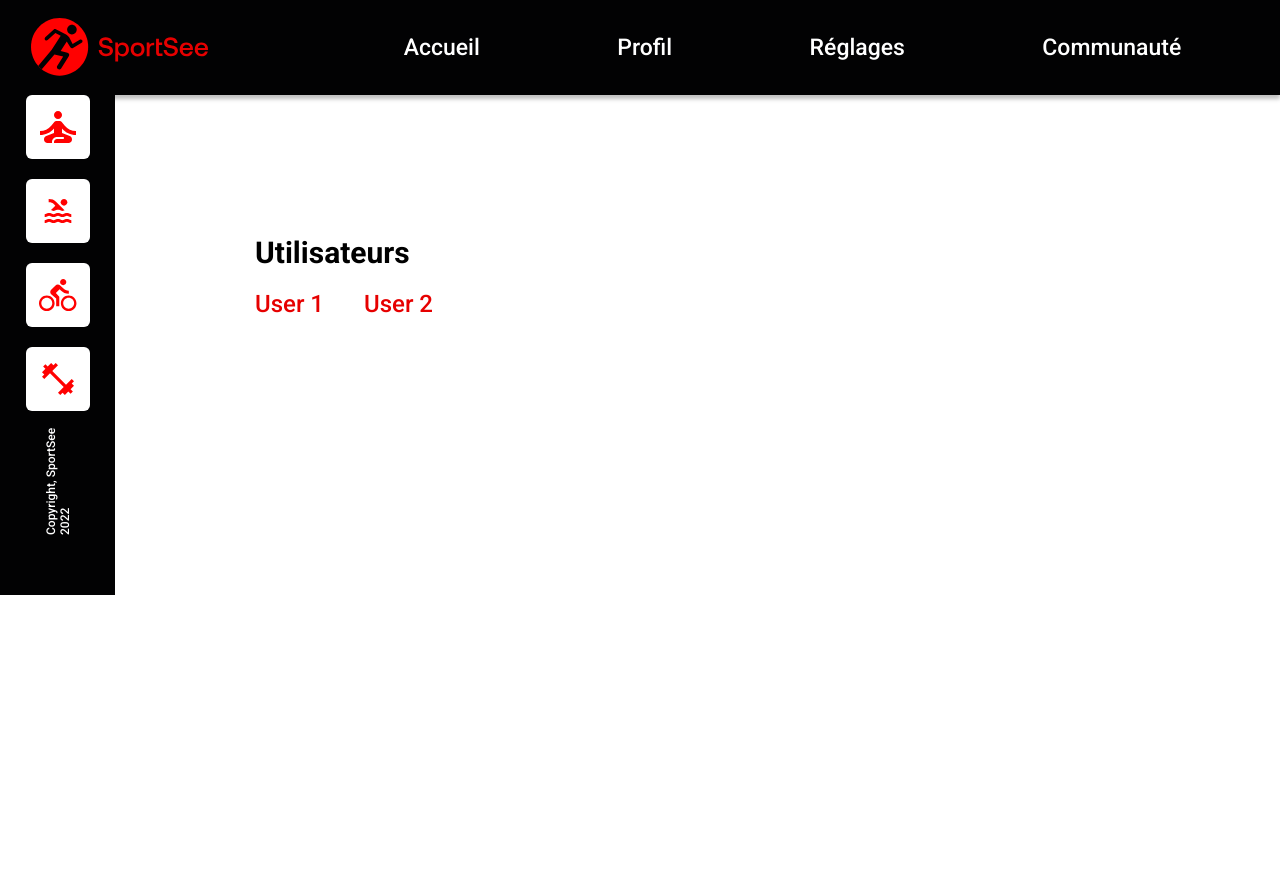
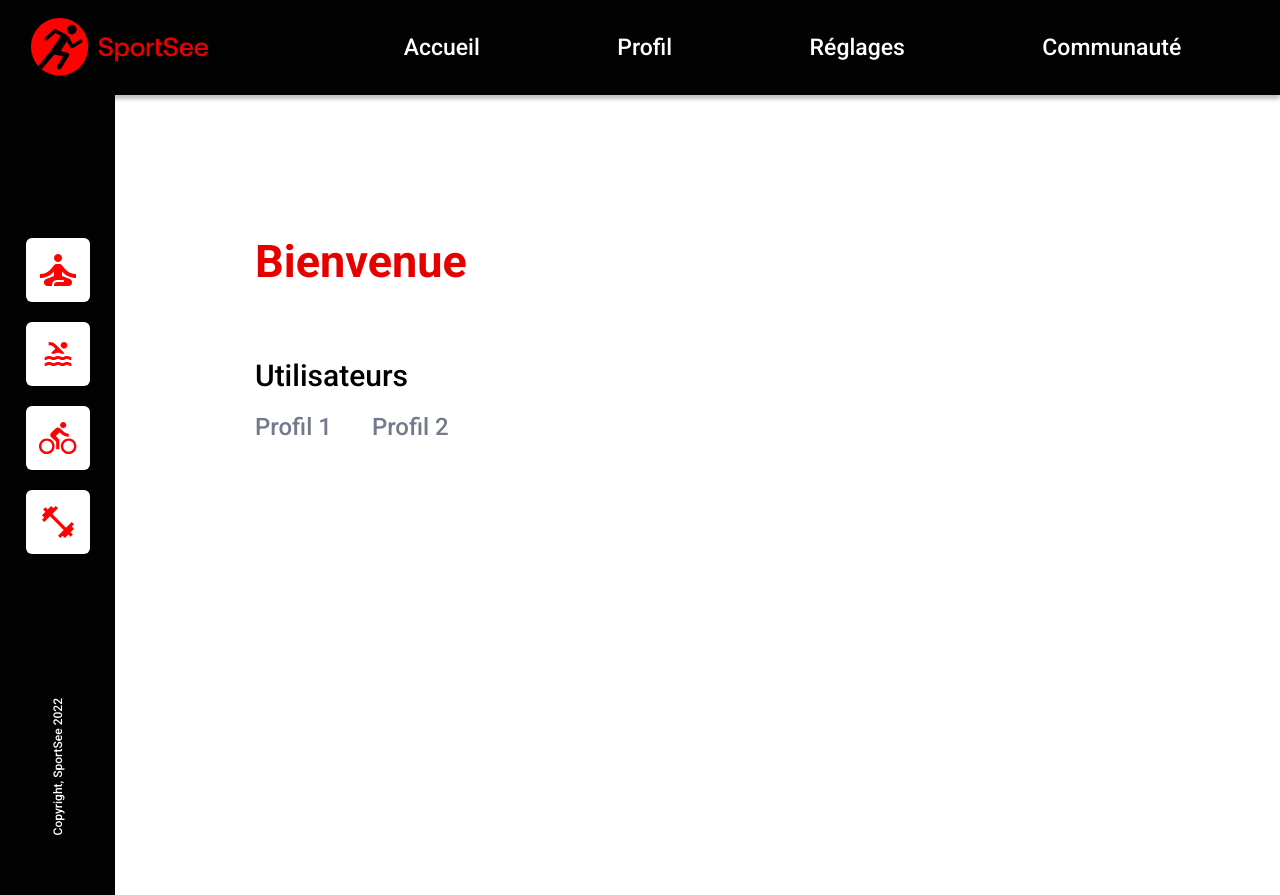
Before and after one commit to h-khribich/HamzaKhribich_12_11012022, a React (Create React App) app: page / in a window 1280 px wide. Before the commit the page ends 800 px from the top, so only its background shows below. Built offline with nearby package versions, Linux system fonts and the light colour scheme.

Commit message:
Homepage stylized and readme updated

```diff
--- a/src/components/graphs/KeyDataMetric.js
+++ b/src/components/graphs/KeyDataMetric.js
@@ -7,11 +7,17 @@ import PropTypes from "prop-types";
  * @param {Object} props - User metric, component label, classname and icon.
  */
 const KeyDataMetric = (props) => {
+  // Defining type of value mesure
+  const mesure = props.label === "Calories" ? "kCal" : "g";
+
   return (
     <div className="keyData__metric">
       <SquareIcn classname={props.classname} icon={props.icon} />
       <div className="keyData__descriptionWrapper">
-        <span className="keyData__number">{props.metric}</span>
+        <span className="keyData__number">
+          {props.metric}
+          {mesure}
+        </span>
         <span className="keyData__description">{props.label}</span>
       </div>
     </div>
--- a/src/pages/Homepage.js
+++ b/src/pages/Homepage.js
@@ -7,40 +7,51 @@ import { Link } from "react-router-dom";
  */
 const Homepage = () => {
   return (
-    <div style={{ display: "flex", height: "500px" }}>
+    <div style={{ display: "flex", height: "100vh" }}>
       <Aside />
       <nav style={{ padding: "120px" }}>
         <h1
           style={{
+            fontSize: "45px",
+            color: "#E60000",
+            fontWeight: 700,
+            paddingBottom: "50px",
+            margin: "20px",
+          }}
+        >
+          Bienvenue
+        </h1>
+        <h2
+          style={{
             fontSize: "30px",
             color: "black",
-            fontWeight: 700,
+            fontWeight: 500,
             margin: "20px",
           }}
         >
           Utilisateurs
-        </h1>
+        </h2>
         <Link
           to="user/12"
           style={{
             fontSize: "24px",
-            color: "#E60000",
+            color: "#74798C",
             margin: "20px",
             fontWeight: 500,
           }}
         >
-          User 1
+          Profil 1
         </Link>
         <Link
           to="user/18"
           style={{
             fontSize: "24px",
-            color: "#E60000",
+            color: "#74798C",
             margin: "20px",
             fontWeight: 500,
           }}
         >
-          User 2
+          Profil 2
         </Link>
       </nav>
     </div>
```
Also changed, not shown: 1 other file (tests, documents, lock files or other folders).
